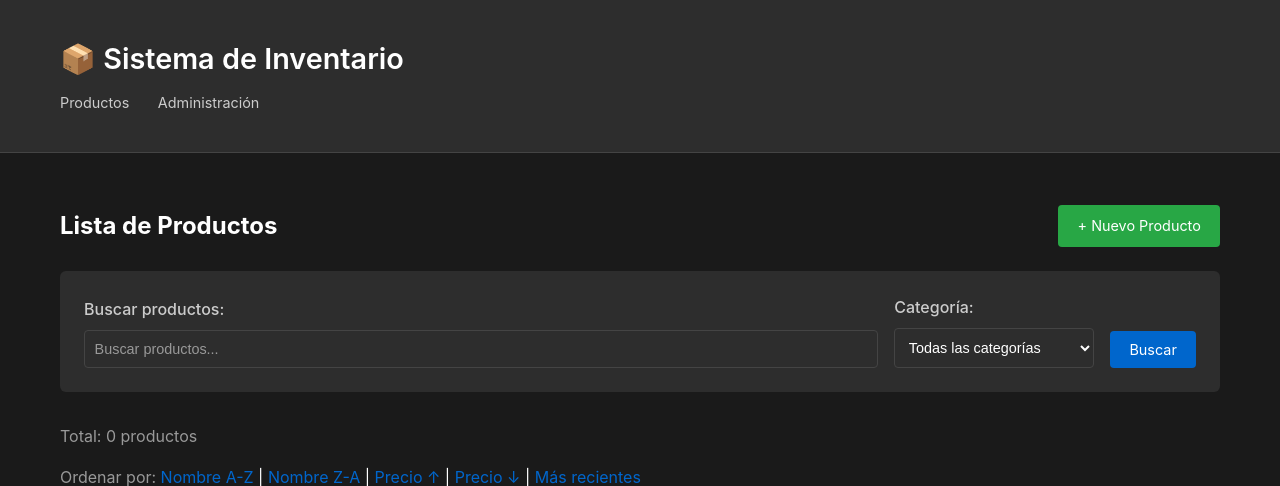
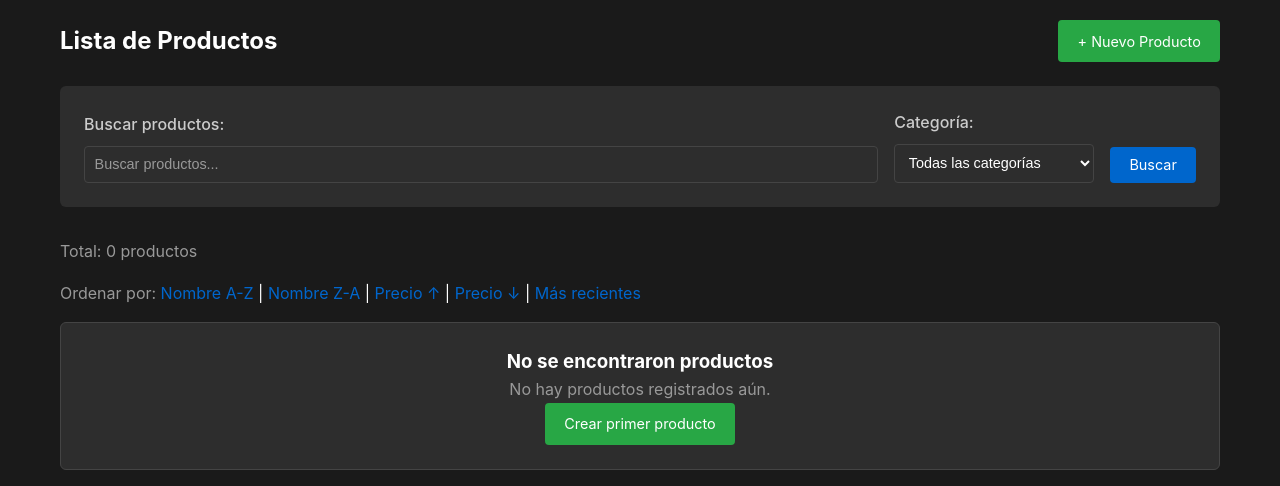
Before and after one commit to Dajs4/Iventario, a Django app: page /inventario/ in a window 1280 px wide. Shown: the top 486 px of the page. Run offline with Django 5.2, Linux system fonts and the light colour scheme; data that the repository does not hold is empty.

Commit message:
Update Producto model to increase max_digits for precio and enhance validation in forms; remove header from base template and add README with project details and setup instructions.

```diff
--- a/mi_inventario/inventario/forms.py
+++ b/mi_inventario/inventario/forms.py
@@ -59,8 +59,8 @@ class ProductoForm(forms.ModelForm):
         if precio is not None:
             if precio <= Decimal('0'):
                 raise forms.ValidationError("El precio debe ser mayor a cero.")
-            if precio > Decimal('999999.99'):
-                raise forms.ValidationError("El precio no puede ser mayor a $999,999.99")
+            if precio > Decimal('999999999.99'):
+                raise forms.ValidationError("El precio no puede ser mayor a $999,999,999.99")
         return precio
 
     def clean_stock(self):
--- a/mi_inventario/inventario/models.py
+++ b/mi_inventario/inventario/models.py
@@ -15,7 +15,7 @@ class Producto(models.Model):
     nombre = models.CharField(max_length=200, verbose_name="Nombre del producto")
     descripcion = models.TextField(blank=True, verbose_name="Descripción")
     precio = models.DecimalField(
-        max_digits=10,
+        max_digits=12,
         decimal_places=2,
         validators=[MinValueValidator(Decimal('0.01'))],
         verbose_name="Precio"
--- a/mi_inventario/templates/base.html
+++ b/mi_inventario/templates/base.html
@@ -39,36 +39,6 @@
             max-width: 1200px;
             margin: 0 auto;
             padding: 20px;
-        }
-
-        /* Header */
-        .header {
-            background-color: var(--bg-secondary);
-            border-bottom: 1px solid var(--border);
-            padding: 1rem 0;
-            margin-bottom: 2rem;
-        }
-
-        .header h1 {
-            color: var(--text-primary);
-            font-size: 1.8rem;
-            font-weight: 600;
-        }
-
-        .header nav {
-            margin-top: 0.5rem;
-        }
-
-        .header nav a {
-            color: var(--text-secondary);
-            text-decoration: none;
-            margin-right: 1.5rem;
-            font-size: 0.9rem;
-            transition: color 0.2s;
-        }
-
-        .header nav a:hover {
-            color: var(--accent);
         }
 
         /* Buttons */
@@ -327,16 +297,6 @@
     </style>
 </head>
 <body>
-    <header class="header">
-        <div class="container">
-            <h1>📦 Sistema de Inventario</h1>
-            <nav>
-                <a href="{% url 'inventario:lista_productos' %}">Productos</a>
-                <a href="/admin/">Administración</a>
-            </nav>
-        </div>
-    </header>
-
     <main class="container">
         {% if messages %}
             <div class="messages">
```
Also changed, not shown: README.md (added), mi_inventario/inventario/migrations/0002_alter_producto_precio.py (added).
